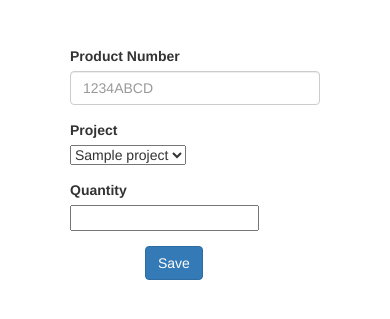
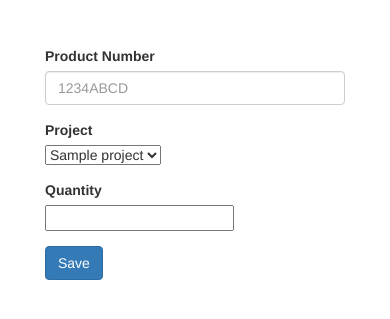
Before and after one commit to mjsorribas/track-that, a PHP site: page /addProduct.php in a window 390 px wide. Shown: the part 54-373 px from the top of the page. Run offline with PHP 8.4, Linux system fonts and the light colour scheme; the visitor is signed in with stand-in values (Sample User, id 1); tables that the repository leaves empty hold one stand-in row (values such as "Sample post"); some libraries are stand-ins or nearby versions.

Commit message:
Simplify and fix form layout and styling. Need to center form

```diff
--- a/addProduct.php
+++ b/addProduct.php
@@ -82,18 +82,15 @@ require_once("db/sql.php");
 			}
 			?>
 			<form method="POST" action="addProduct.php" id="frmAddProduct" role="form" class="form-horizontal">
-				<div class="row col-xs-10 col-xs-offset-1 col-lg-5">
-					<div class="form-group">
+				<div class="control-group">
 					<label class="control-label" for="inpProdNum">Product Number</label>
-						<div class="">
+					<div class="controls">
 						<input type="text" class="form-control" id="inpProdNum" name="inpProdNum" placeholder="1234ABCD">
 					</div>
 				</div>
-				</div>
-				<div class="row col-xs-10 col-xs-offset-1 col-lg-5">
-					<div class="form-group">
+				<div class="control-group">
 					<label for="inpProject" class="control-label">Project</label>
-						<div class="">
+					<div class="controls">
 						<select id="inpProject" name="inpProject" class='selectpicker'>
 						<?php
 							// Query the db for all active projects.
@@ -110,16 +107,13 @@ require_once("db/sql.php");
 						</select>
 					</div>
 				</div>
-				</div>
-				<div class="row col-xs-10 col-xs-offset-1 col-lg-5">
-					<div class="form-group">
+				<div class="control-group">
 						<label for="inpQuantity" class="control-label">Quantity</label>
-						<div class="">
+						<div class="controls">
 							<input type="number" step="1" id="inpQuantity" name="inpQuantity" />
 						</div>
 				</div>
-				</div>
-				<div class="row col-xs-offset-4">
+				<div class="form-actions">
 					<input class="btn btn-primary" type="submit" form="frmAddProduct" value="Save" />
 				</div>
 			</form>
--- a/css/addproduct.css
+++ b/css/addproduct.css
@@ -1 +1 @@
-div#mainrow{position:relative;top:100px;margin-left:30px;margin-right:30px}#inpProdNum{min-width:238px}
+div#mainrow{position:relative;top:100px;margin-left:30px;margin-right:30px}#inpProdNum{min-width:238px;max-width:350px}.control-group{margin-bottom:15px}@media only screen and (min-width:320px){form{margin:auto}}
--- a/less/addproduct.less
+++ b/less/addproduct.less
@@ -6,18 +6,15 @@ div#mainrow {
 }
 #inpProdNum {
 	min-width: 238px;
+	max-width: 350px;
 }
-
-/*
-input#inpProdNum {
-	width: 100%;
+.control-group {
+	margin-bottom: 15px;
 }
 
 
 @media only screen and (min-width : 320px) {
-
-	input#inpProdNum {
-		width: 30%;
+	form {
+		margin: auto;
 	}
 }
-*/
```
Lines whose indentation alone changed are shown as unchanged.
